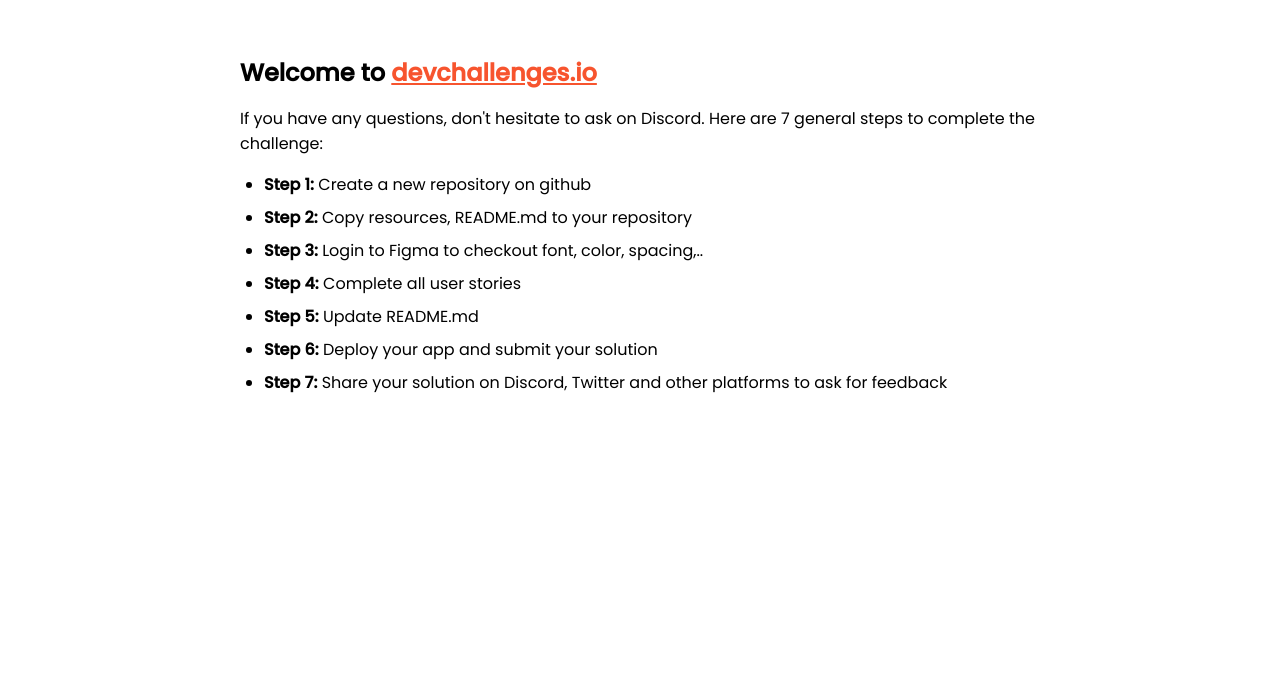
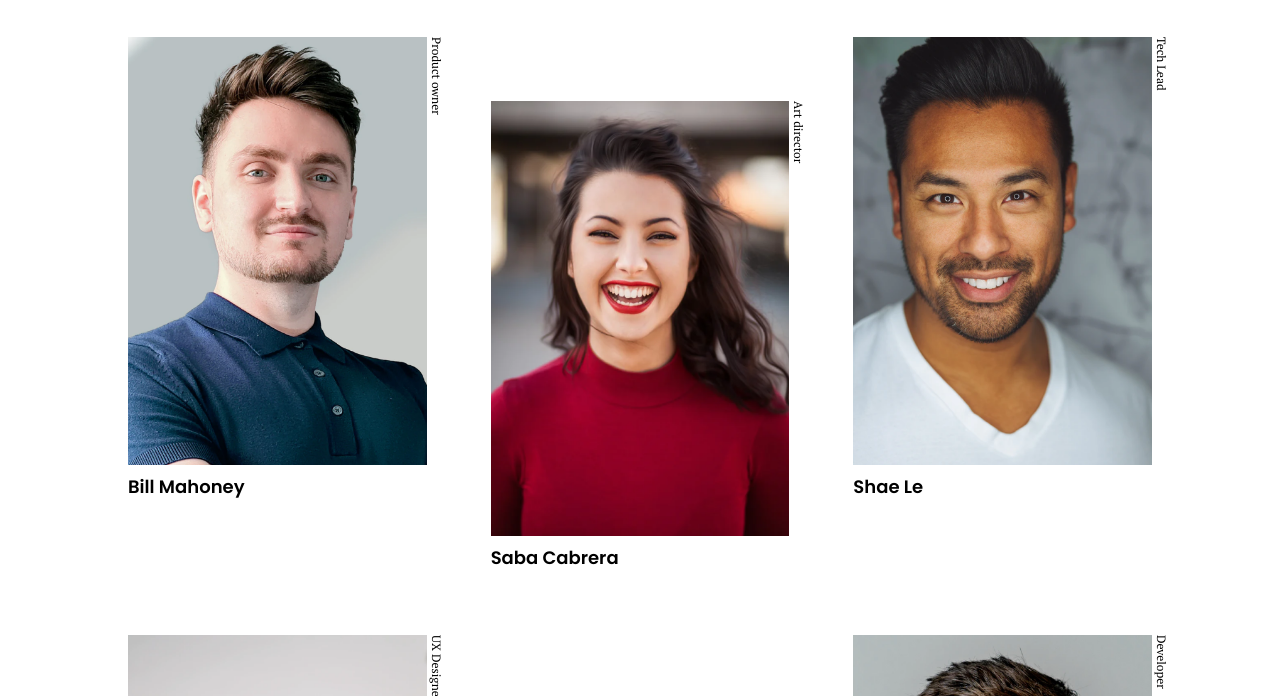
Before and after one commit to WNBARookie/My-Team-Page, a plain HTML site: page index.html in a window 1280 px wide. Shown: the part 185-881 px from the top of the page. Before the commit the page ends 800 px from the top, so only its background shows below. Drawn offline with Linux system fonts and the light colour scheme.

Commit message:
finished challenge

```diff
--- a/index.html
+++ b/index.html
@@ -1,95 +1,81 @@
 <!DOCTYPE html>
 <html lang="en">
   <head>
-    <meta charset="utf-8" />
-    <meta
-      name="viewport"
-      content="width=device-width, initial-scale=1,
-  maximum-scale=5"
-    />
+    <meta charset="UTF-8" />
+    <meta http-equiv="X-UA-Compatible" content="IE=edge" />
+    <meta name="viewport" content="width=device-width, initial-scale=1.0" />
 
-    <link rel="icon" href="devchallenges.png" />
-
+    <!-- font family  -->
+    <link rel="preconnect" href="https://fonts.googleapis.com" />
+    <link rel="preconnect" href="https://fonts.gstatic.com" crossorigin />
     <link
-      rel="shortcut icon"
-      type="image/x-icon"
-      href="https://devchallenges.io/"
-    />
-
-    <link
-      href="https://fonts.googleapis.com/css2?family=Poppins:wght@400;500&display=swap"
+      href="https://fonts.googleapis.com/css2?family=Montserrat:wght@500;700&family=PT+Serif:wght@400;700&family=Poppins:wght@400;600&display=swap"
       rel="stylesheet"
     />
 
-    <title>Devchallenges</title>
-
-    <style>
-      body {
-        font-family: "Poppins", sans-serif;
-      }
-
-      ul {
-        padding-left: 24px;
-      }
-
-      li {
-        margin-bottom: 8px;
-      }
-
-      .welcome {
-        max-width: 800px;
-        margin: 0 auto;
-      }
-
-      .welcome-text {
-        margin-top: 30vh;
-        font-weight: 500;
-      }
-
-      .welcome-text p {
-        font-size: 1rem;
-        font-weight: 400;
-      }
-
-      .welcome-text h1 {
-        font-size: 1.5rem;
-      }
-
-      .welcome-text a {
-        color: #f7542e;
-      }
-    </style>
+    <!-- stylesheet -->
+    <link rel="stylesheet" href="style.css" />
+    <title>Document</title>
   </head>
   <body>
-    <div class="welcome">
-      <div class="welcome-text">
-        <h1>
-          Welcome to
-          <a href="https://devchallenges.io/" target="_blank"
-            >devchallenges.io</a
-          >
-        </h1>
-
+    <div class="header">
+      <h1>The creative crew</h1>
+      <div class="info">
+        <h2>Who we are</h2>
         <p>
-          If you have any questions, don't hesitate to ask on Discord. Here are
-          7 general steps to complete the challenge:
+          We are team of creatively diverse. driven. innovative individuals
+          working in various locations from the world.
         </p>
       </div>
+    </div>
 
-      <ul>
-        <li><b>Step 1:</b> Create a new repository on github</li>
-        <li><b>Step 2:</b> Copy resources, README.md to your repository</li>
-        <li>
-          <b>Step 3:</b> Login to Figma to checkout font, color, spacing,..
-        </li>
-        <li><b>Step 4:</b> Complete all user stories</li>
-        <li><b>Step 5:</b> Update README.md</li>
-        <li><b>Step 6:</b> Deploy your app and submit your solution</li>
-        <li>
-          <b>Step 7:</b> Share your solution on Discord, Twitter and other
-          platforms to ask for feedback
-        </li>
-      </ul>
+    <div class="main">
+      <div class="card">
+        <div class="card--header">
+          <img src="./photo1.png" alt="photo 1" />
+          <p class="role">Product owner</p>
+        </div>
+        <h3>Bill Mahoney</h3>
+      </div>
+      <div class="card">
+        <div class="card--header">
+          <img src="./photo2.png" alt="photo 2" />
+          <p class="role">Art director</p>
+        </div>
+        <h3>Saba Cabrera</h3>
+      </div>
+      <div class="card">
+        <div class="card--header">
+          <img src="./photo3.png" alt="photo 3" />
+          <p class="role">Tech Lead</p>
+        </div>
+        <h3>Shae Le</h3>
+      </div>
+      <div class="card">
+        <div class="card--header">
+          <img src="./photo4.png" alt="photo 4" />
+          <p class="role">UX Designer</p>
+        </div>
+        <h3>Skylah Lu</h3>
+      </div>
+      <div class="card">
+        <div class="card--header">
+          <img src="./photo5.png" alt="photo 5" />
+          <p class="role">Developer</p>
+        </div>
+        <h3>Griff Richards</h3>
+      </div>
+      <div class="card">
+        <div class="card--header">
+          <img src="./photo6.png" alt="photo 6" />
+          <p class="role">Developer</p>
+        </div>
+        <h3>Stan John</h3>
+      </div>
+    </div>
+
+    <div class="footer">
+      <p class="light">created by <span>WNBARookie</span> - devChallenges.io</p>
     </div>
   </body>
 </html>
--- a/style.css
+++ b/style.css
@@ -0,0 +1,209 @@
+:root {
+  --clr-primary: #fff;
+  --clr-secondary: #000;
+  --clr-light-text: #bdbdbd;
+
+  --ff-serif: "PT Serif", serif;
+  --ff-sans-serif: "Poppins", sans-serif;
+  --ff-footer: "Montserrat", sans-serif;
+
+  --fw-400: 400;
+  --fw-500: 500;
+  --fw-600: 600;
+  --fw-700: 700;
+}
+
+/* ------------------- */
+/* Reset               */
+/* ------------------- */
+
+/* https://piccalil.li/blog/a-modern-css-reset/ */
+
+/* Box sizing rules */
+*,
+*::before,
+*::after {
+  box-sizing: border-box;
+}
+
+/* Remove default margin */
+body,
+h1,
+h2,
+h3,
+h4,
+p,
+figure,
+blockquote,
+dl,
+dd {
+  margin: 0;
+}
+
+/* Remove list styles on ul, ol elements with a list role, which suggests default styling will be removed */
+ul[role="list"],
+ol[role="list"] {
+  list-style: none;
+}
+
+/* Set core root defaults */
+html:focus-within {
+  scroll-behavior: smooth;
+}
+
+/* Set core body defaults */
+body {
+  line-height: 1.5;
+  min-height: 100vh;
+}
+
+/* A elements that don't have a class get default styles */
+a:not([class]) {
+  text-decoration-skip-ink: auto;
+}
+
+/* Make images easier to work with */
+img,
+picture {
+  max-width: 100%;
+  display: block;
+}
+
+/* Inherit fonts for inputs and buttons */
+input,
+button,
+textarea,
+select {
+  font: inherit;
+}
+
+/* Remove all animations, transitions and smooth scroll for people that prefer not to see them */
+@media (prefers-reduced-motion: reduce) {
+  html:focus-within {
+    scroll-behavior: auto;
+  }
+
+  *,
+  *::before,
+  *::after {
+    animation-duration: 0.01ms !important;
+    animation-iteration-count: 1 !important;
+    transition-duration: 0.01ms !important;
+    scroll-behavior: auto !important;
+  }
+}
+
+/* ------------------- */
+/* General             */
+/* ------------------- */
+
+body {
+  background-color: var(--clr-primary);
+  color: var(--clr-secondary);
+  font-family: var(--ff-sans-serif);
+  font-weight: var(--fw-400);
+  padding: 70px 20px 10px 20px;
+}
+
+h1 {
+  font-size: 36px;
+  font-family: var(--ff-serif);
+  font-weight: var(--fw-700);
+  margin-bottom: 40px;
+}
+
+h2 {
+  font-size: 18px;
+  font-weight: var(--fw-600);
+  text-transform: uppercase;
+  margin-bottom: 10px;
+}
+
+h3 {
+  font-size: 14px;
+  font-weight: var(--fw-600);
+}
+
+.role {
+  font-size: 12px;
+  font-family: var(--ff-serif);
+  font-weight: var(--fw-400);
+}
+
+.light {
+  color: var(--clr-light-text);
+  font-family: var(--ff-footer);
+  font-size: 14px;
+  margin-bottom: 0;
+}
+
+.header {
+  margin-bottom: 40px;
+}
+
+.footer {
+  text-align: center;
+}
+
+span {
+  font-weight: var(--fw-700);
+  text-decoration: underline;
+}
+
+.main {
+  display: grid;
+  grid-template-columns: repeat(2, 1fr);
+  gap: 2rem;
+  margin-bottom: 4rem;
+}
+
+.card:nth-child(even) {
+  margin-top: 3rem;
+}
+
+.card--header {
+  display: flex;
+  margin-bottom: 0.5rem;
+}
+
+.card--header p {
+  writing-mode: vertical-rl;
+  text-orientation: mixed;
+}
+
+@media only screen and (min-width: 768px) {
+  body {
+    background-color: var(--clr-primary);
+    color: var(--clr-secondary);
+    font-family: var(--ff-sans-serif);
+    font-weight: var(--fw-400);
+    padding: 4rem 8rem 1rem 8rem;
+  }
+
+  h3 {
+    font-size: 18px;
+  }
+
+  .header {
+    display: grid;
+    grid-template-columns: repeat(2, 1fr);
+  }
+
+  .info p {
+    max-width: 30ch;
+    font-size: 18px;
+  }
+
+  .main {
+    grid-template-columns: repeat(3, 1fr);
+    gap: 4rem;
+  }
+
+  .card:nth-child(even) {
+    margin-top: 0;
+  }
+  .card:nth-child(2),
+  .card:nth-child(5) {
+    margin-top: 4rem;
+  }
+}
```
Also changed, not shown: 1 other file.
